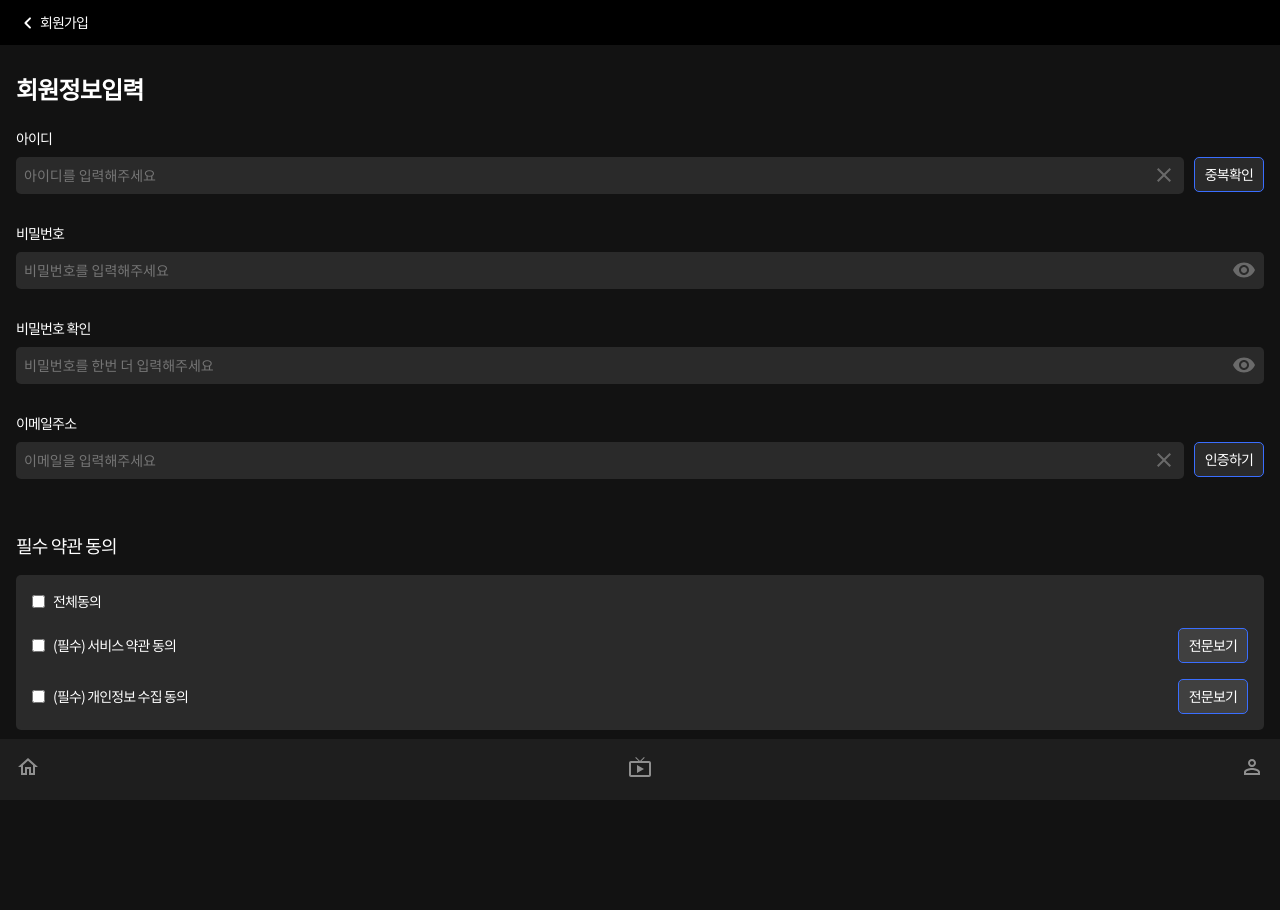
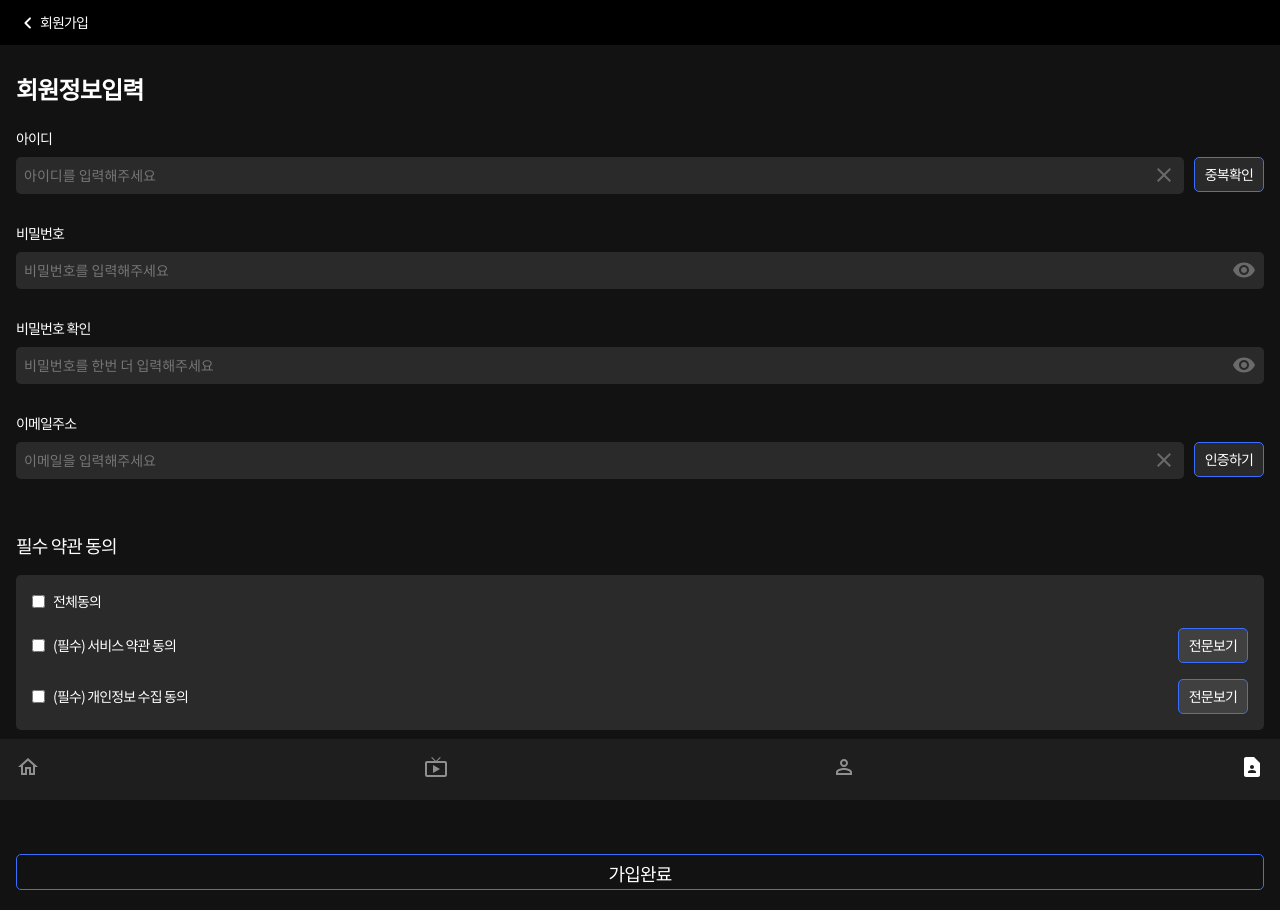
Before and after one commit to VeryverySoHappy/leagueoflegend, a React (Create React App) app: page /join in a window 1280 px wide. Built offline with nearby package versions, Linux system fonts and the light colour scheme.

Commit message:
nav list에 회원가입 페이지 추가

```diff
--- a/src/css/styles.css
+++ b/src/css/styles.css
@@ -572,7 +572,7 @@ header .headerHeight {
   left: 50%;
   -webkit-transform: translateX(-50%);
   transform: translate(-50%);
-  bottom: 16px;
+  bottom: -90px;
   width: calc(100% - 32px);
 }
 
--- a/src/layouts/Nav.js
+++ b/src/layouts/Nav.js
@@ -5,6 +5,7 @@ import SportsEsportsOutlinedIcon from "@mui/icons-material/SportsEsportsOutlined
 import LiveTvOutlinedIcon from "@mui/icons-material/LiveTvOutlined";
 import QuestionAnswerOutlinedIcon from "@mui/icons-material/QuestionAnswerOutlined";
 import PermIdentityOutlinedIcon from "@mui/icons-material/PermIdentityOutlined";
+import ContactPageIcon from '@mui/icons-material/ContactPage';
 
 function Nav() {
   return (
@@ -40,6 +41,12 @@ function Nav() {
             <span>마이페이지</span>
           </NavLink>
         </li>
+        <li>
+          <NavLink to="/join" className={({ isActive }) => (isActive ? "on" : "")}>
+            <ContactPageIcon />
+            <span>회원가입</span>
+          </NavLink>
+        </li>
       </ul>
     </nav>
   );
--- a/src/pages/myPage/Join.js
+++ b/src/pages/myPage/Join.js
@@ -484,7 +484,7 @@ function Join() {
             </span>
           </div>
         </div>
-        {check1 && check2 ? (
+        {/* {check1 && check2 ? (
           <div
             className="btnWide btnBottom"
             onClick={() => {
@@ -502,7 +502,37 @@ function Join() {
             가입완료
           </div>
         ) : (
-          <div className="btnWide btnBottom disable">가입완료</div>
+          <div
+            className="btnWide btnBottom disable"
+            onClick={()=>{
+
+            }}
+          >
+            가입완료
+          </div>
+        )} */}
+        {check1 && check2 ? (
+          <div
+            className="btnWide btnBottom"
+            onClick={()=>{handleTab(1);}}
+          >가입완료</div>
+        ) : (
+          <div
+            className="btnWide btnBottom disable"
+            onClick={() => {
+              if (check1 && check2) {
+                handleTab(1);
+              } else if (check1) {
+                confirmModal2();
+                setText("개인정보수집에 동의하시겠습니까?");
+              } else {
+                confirmModal();
+                setText("서비스이용약관에 동의하시겠습니까?");
+              }
+            }}
+          >
+            가입완료
+          </div>
         )}
       </div>
       <div className={`tabContent ${on === 1 ? "on" : ""}`}>
--- a/src/scss/partials/_layout.scss
+++ b/src/scss/partials/_layout.scss
@@ -366,7 +366,7 @@ header {
   font-size: $font18;
   &.btnBottom {
     @include center(absolute, "horizontal");
-    bottom: 16px;
+    bottom: -90px;
     width: calc(100% - 32px);
   }
   &.disable {
```
